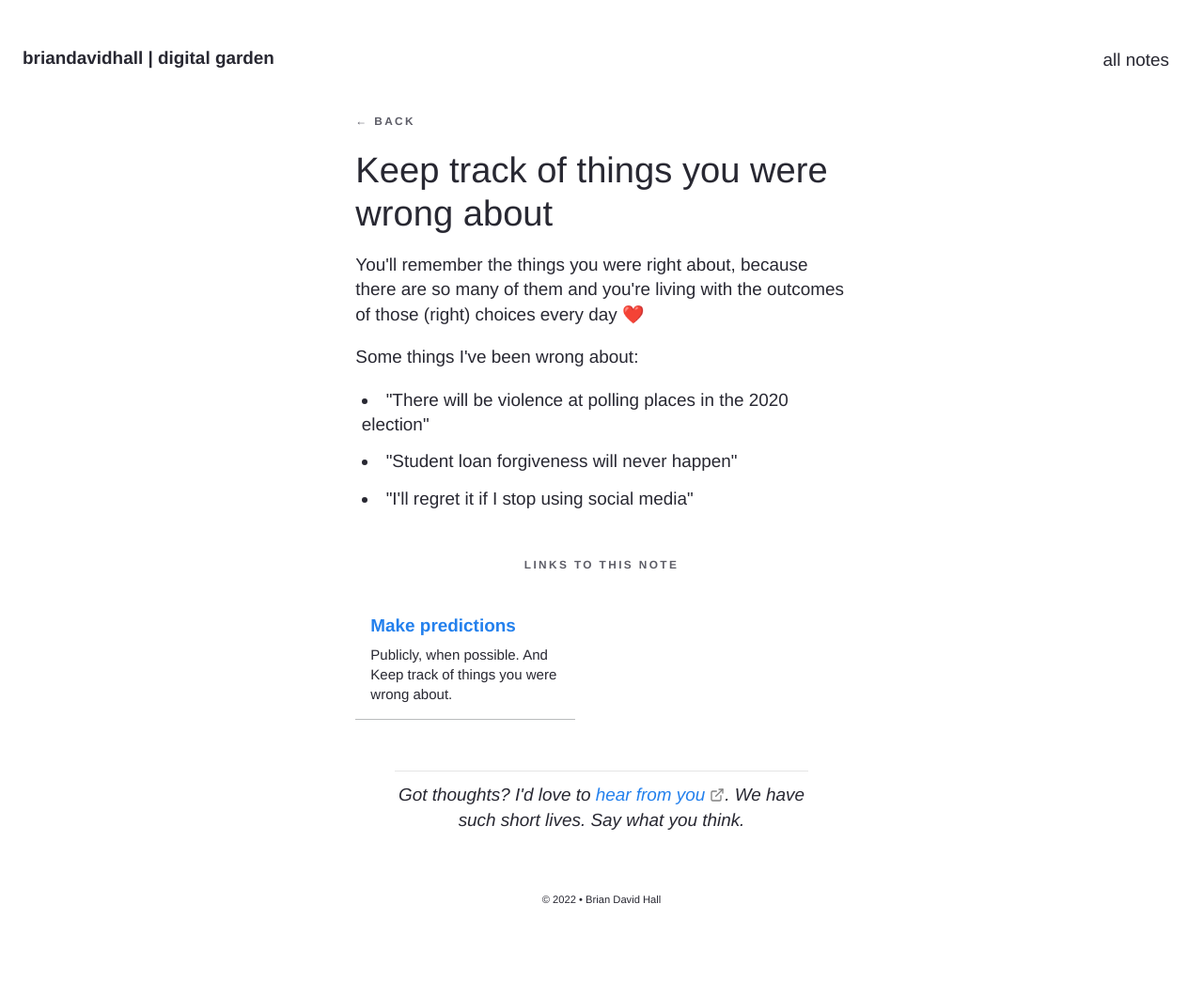
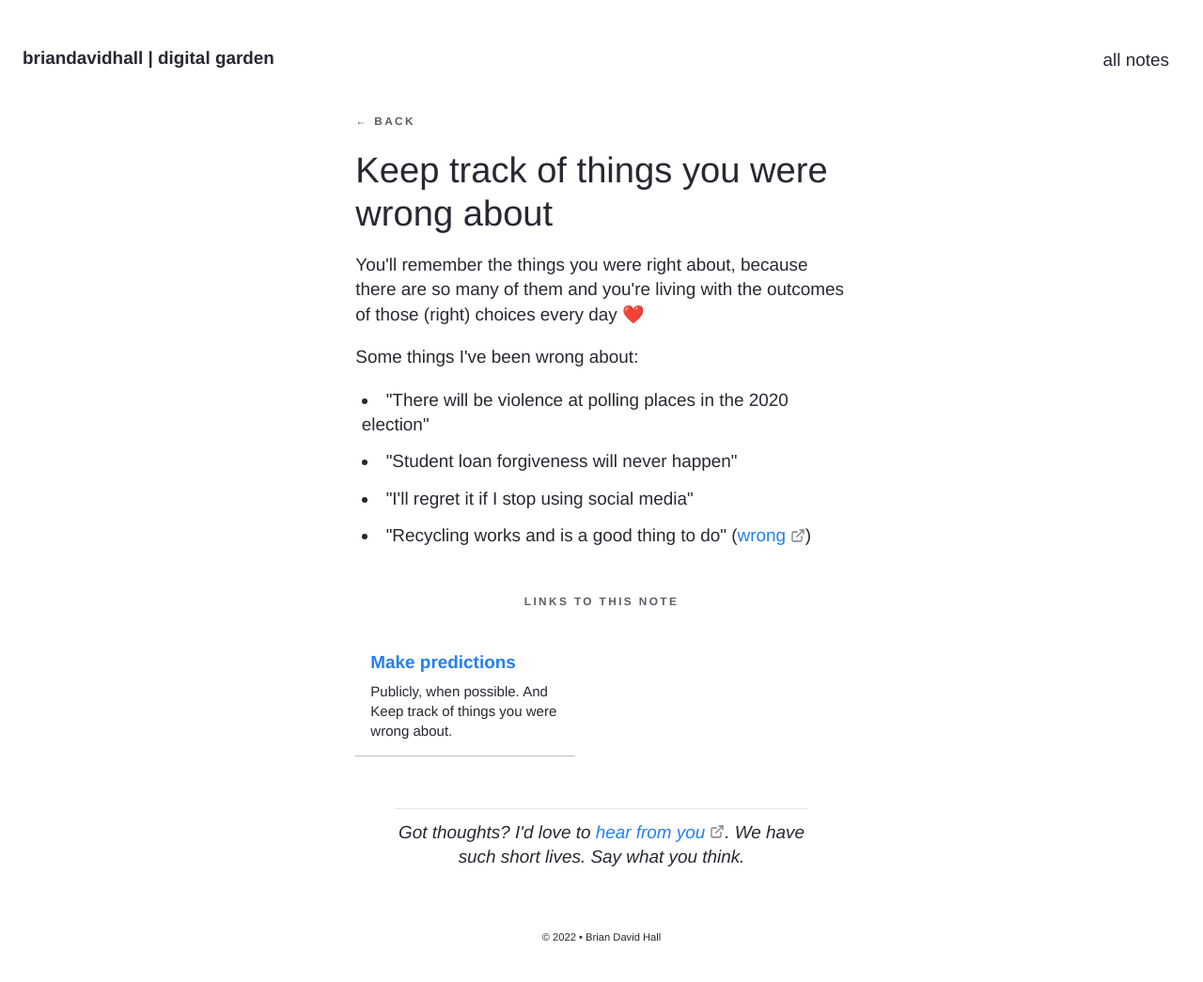
Before and after one commit to bruab/garden, a Jekyll site: the page built from _notes/Keep track of things you were wrong about.md, in a window 1280 px wide. Shown: the whole page at 94% size. Built offline with Jekyll 4.4.1, drawn with Linux system fonts in a browser that asks for light colours; before the commit the page ends 1006 px from its top, so only the background shows below that.

Commit message:
add a wrong

```diff
--- a/_notes/Keep track of things you were wrong about.md
+++ b/_notes/Keep track of things you were wrong about.md
@@ -15,3 +15,4 @@ Some things I've been wrong about:
 - "There will be violence at polling places in the 2020 election"
 - "Student loan forgiveness will never happen"
 - "I'll regret it if I stop using social media"
+- "Recycling works and is a good thing to do" ([wrong](https://www.npr.org/2020/09/11/897692090/how-big-oil-misled-the-public-into-believing-plastic-would-be-recycled))
```
